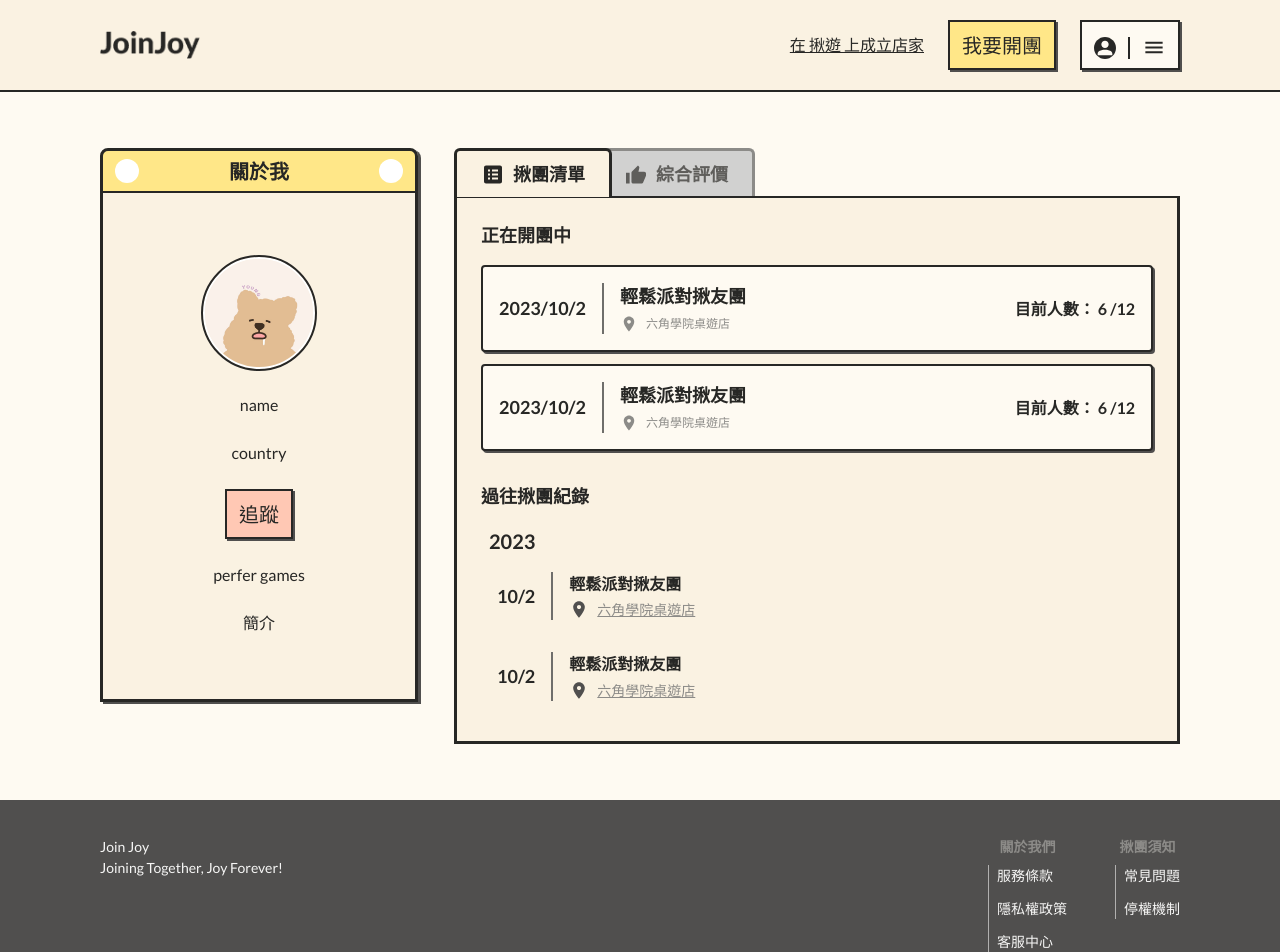
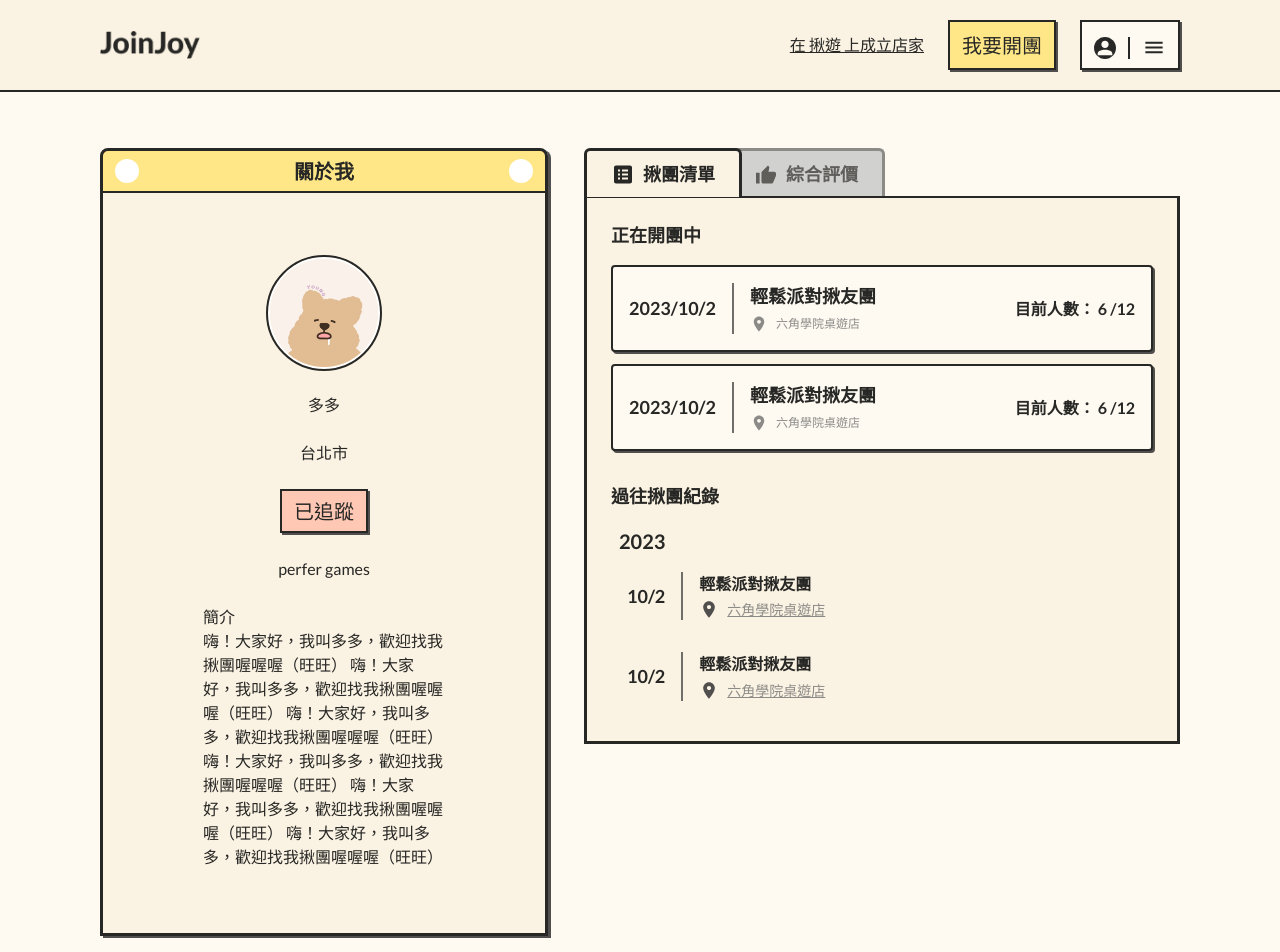
Before and after one commit to star82620/join-joy, a Next.js app: page /user in a window 1280 px wide. Shown: the top 952 px of the page. Built offline with nearby package versions, Linux system fonts and the light colour scheme.

Commit message:
update/ add image

```diff
--- a/modules/UserProfile/index.tsx
+++ b/modules/UserProfile/index.tsx
@@ -8,7 +8,7 @@ export default function UserProfile() {
   return (
     <div className="flex md:flex-col justify-center items-start gap-9 container">
       <Wrapper title="關於我">
-        <div className="flex flex-col items-center gap-6">
+        <div className="flex flex-col items-center gap-6 w-[242px]">
           <div className="w-28 h-28 rounded-full border-2 border-white outline outline-2 outline-gray-950 relative">
             <Image
               src="/images/photo-user-000.png"
@@ -17,17 +17,33 @@ export default function UserProfile() {
               className="object-contain rounded-full"
             />
           </div>
-          <p>name</p>
-          <p>country</p>
-          <Button type="button" appearance="orange">
-            追蹤
+          <p>多多</p>
+          <p>台北市</p>
+          <Button
+            type="button"
+            appearance="orange"
+            className="text-lg leading-[1.2]"
+          >
+            <span className="after:contents-[''] after:w-6 after:h-6 after:bg-follow-true">
+              已追蹤
+            </span>
           </Button>
           <div>perfer games</div>
-          <div>簡介</div>
+          <div>
+            <h5>簡介</h5>{" "}
+            <p>
+              嗨！大家好，我叫多多，歡迎找我揪團喔喔喔（旺旺）
+              嗨！大家好，我叫多多，歡迎找我揪團喔喔喔（旺旺）
+              嗨！大家好，我叫多多，歡迎找我揪團喔喔喔（旺旺）
+              嗨！大家好，我叫多多，歡迎找我揪團喔喔喔（旺旺）
+              嗨！大家好，我叫多多，歡迎找我揪團喔喔喔（旺旺）
+              嗨！大家好，我叫多多，歡迎找我揪團喔喔喔（旺旺）
+            </p>
+          </div>
         </div>
       </Wrapper>
       <section className="flex flex-col w-full relative min-h-full">
-        <div className="flex items-start absolute ">
+        <div className="flex items-start absolute">
           {/* 只有第一個才有露出左邊圓角 */}
           <span
             className="pt-2 pb-[9.5px] px-6 rounded-t-md border-[3px] border-b-0 bg-yellow-dark text-lg font-semibold leading-1 z-10"
@@ -107,9 +123,7 @@ export default function UserProfile() {
               <section className="flex items-center p-4 ">
                 <div className="text-lg font-bold">10/2</div>
                 <div className="border-l-2 border-gray-500 pl-4 ml-4 grow">
-                  <p className="text-md font-bold font-semibold">
-                    輕鬆派對揪友團
-                  </p>
+                  <p className="text-md font-semibold">輕鬆派對揪友團</p>
                   <p>
                     <Image
                       src="/images/icon-location-dark.svg"
@@ -127,9 +141,7 @@ export default function UserProfile() {
               <section className="flex items-center p-4 ">
                 <div className="text-lg font-bold">10/2</div>
                 <div className="border-l-2 border-gray-500 pl-4 ml-4 grow">
-                  <p className="text-md font-bold font-semibold">
-                    輕鬆派對揪友團
-                  </p>
+                  <p className="text-md font-semibold">輕鬆派對揪友團</p>
                   <p>
                     <Image
                       src="/images/icon-location-dark.svg"
--- a/tailwind.config.ts
+++ b/tailwind.config.ts
@@ -66,6 +66,8 @@ const config: Config = {
       backgroundImage: {
         "eye-hide": 'url("/images/input-password-hide.svg")',
         "eye-show": 'url("/images/input-password-show.svg")',
+        "follow-true": 'url("/images/icon-check.svg")',
+        "follow-false": 'url("/images/icon-plus.svg")',
       },
       lineHeight: {
         heading: "1.4rem",
```
Also changed, not shown: public/images/icon-check.svg (added), public/images/icon-plus.svg (added).
